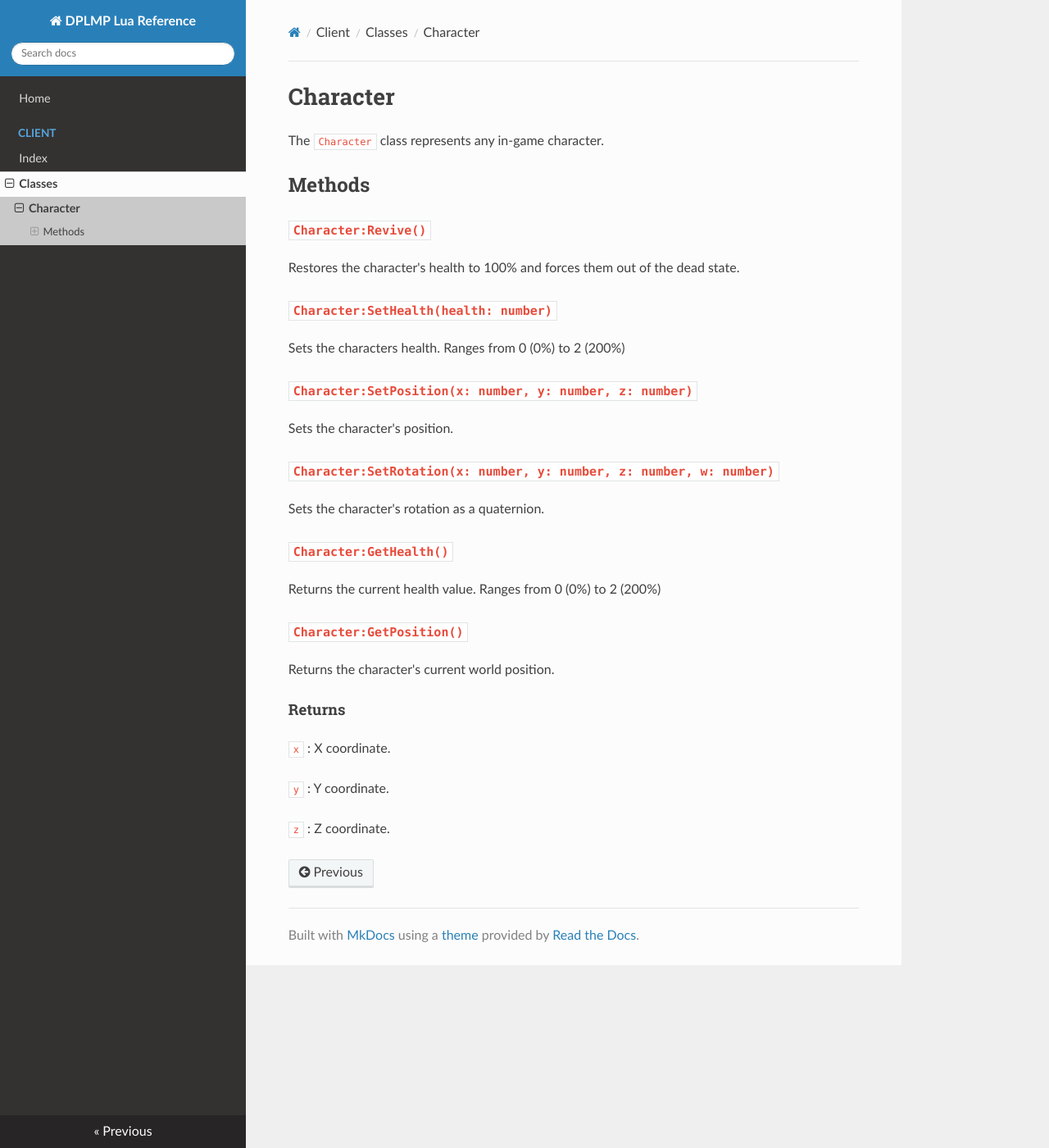
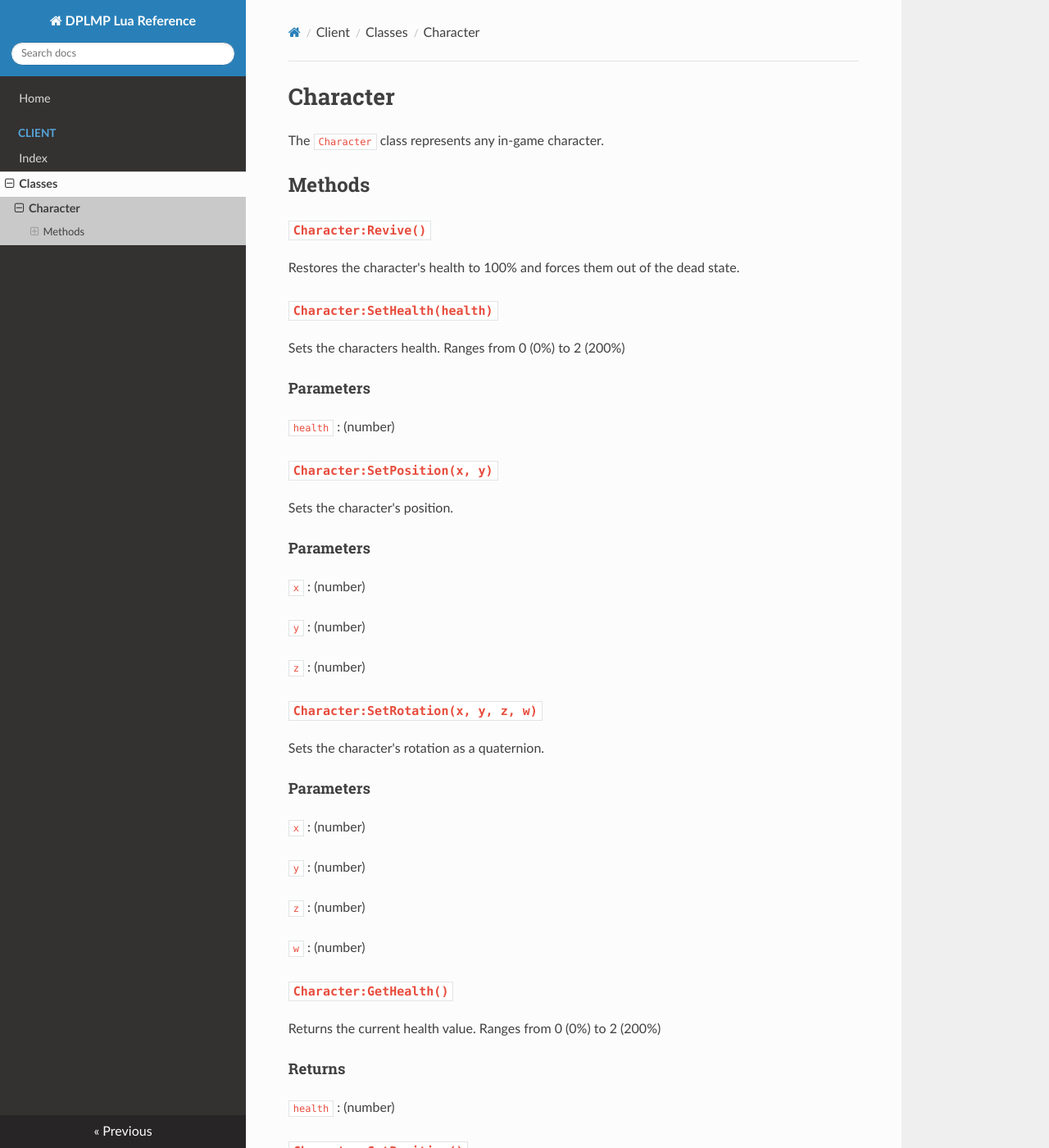
Before and after one commit to DPLMP-Crew/DPLMP-Lua-MkDocs, an MkDocs documentation site: the page built from docs/client/Classes/Character.md, in a window 1280 px wide and 1400 px high. Shown: the whole window at 82% size. Built offline with MkDocs 1.6.1, drawn with Linux system fonts in a browser that asks for light colours; nearby versions of some CDN libraries; some of the changed text lies outside the part shown.

Commit message:
Update Character.md

```diff
--- a/docs/client/Classes/Character.md
+++ b/docs/client/Classes/Character.md
@@ -7,18 +7,53 @@ The `Character` class represents any in-game character.
 ### `Character:Revive()`
 Restores the character's health to 100% and forces them out of the dead state.
 
-### `Character:SetHealth(health: number)`
+### `Character:SetHealth(health)`
 Sets the characters health. Ranges from 0 (0%) to 2 (200%)
 
-### `Character:SetPosition(x: number, y: number, z: number)`
+#### Parameters
+
+`health`
+: (number)
+
+### `Character:SetPosition(x, y)`
 Sets the character's position.
 
-### `Character:SetRotation(x: number, y: number, z: number, w: number)`
+#### Parameters
+
+`x`
+: (number)
+
+`y`
+: (number)
+
+`z`
+: (number)
+
+### `Character:SetRotation(x, y, z, w)`
 Sets the character's rotation as a quaternion.
+
+#### Parameters
+
+`x`
+: (number)
+
+`y`
+: (number)
+
+`z`
+: (number)
+
+`w`
+: (number)
 
 ### `Character:GetHealth()`
 
 Returns the current health value. Ranges from 0 (0%) to 2 (200%)
+
+#### Returns
+
+`health`
+: (number)
 
 ### `Character:GetPosition()`
 
@@ -27,10 +62,10 @@ Returns the character's current world position.
 #### Returns
 
 `x`
-: X coordinate.
+: (number)
 
 `y`
-: Y coordinate.
+: (number)
 
 `z`
-: Z coordinate.
+: (number)
```
